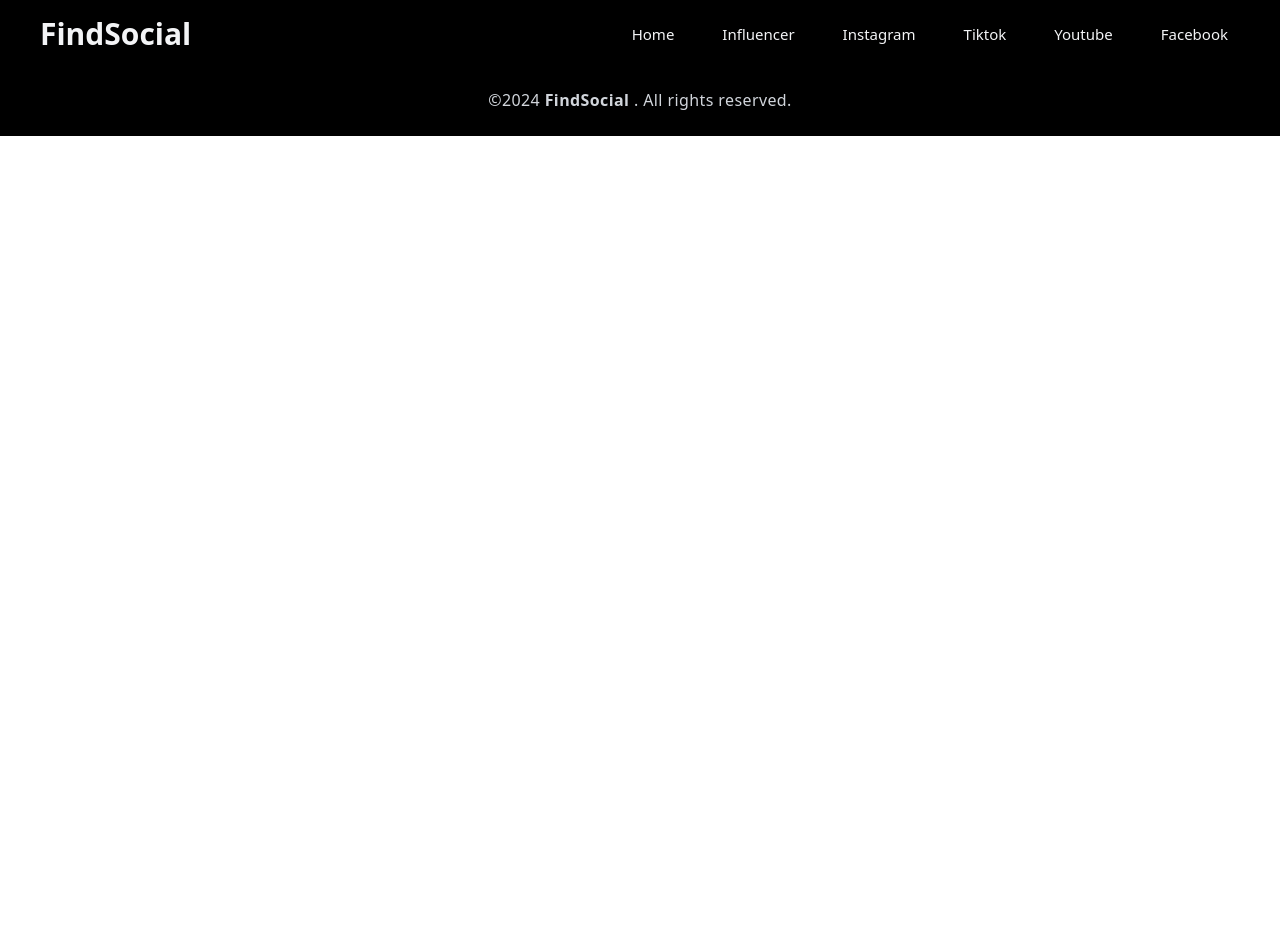
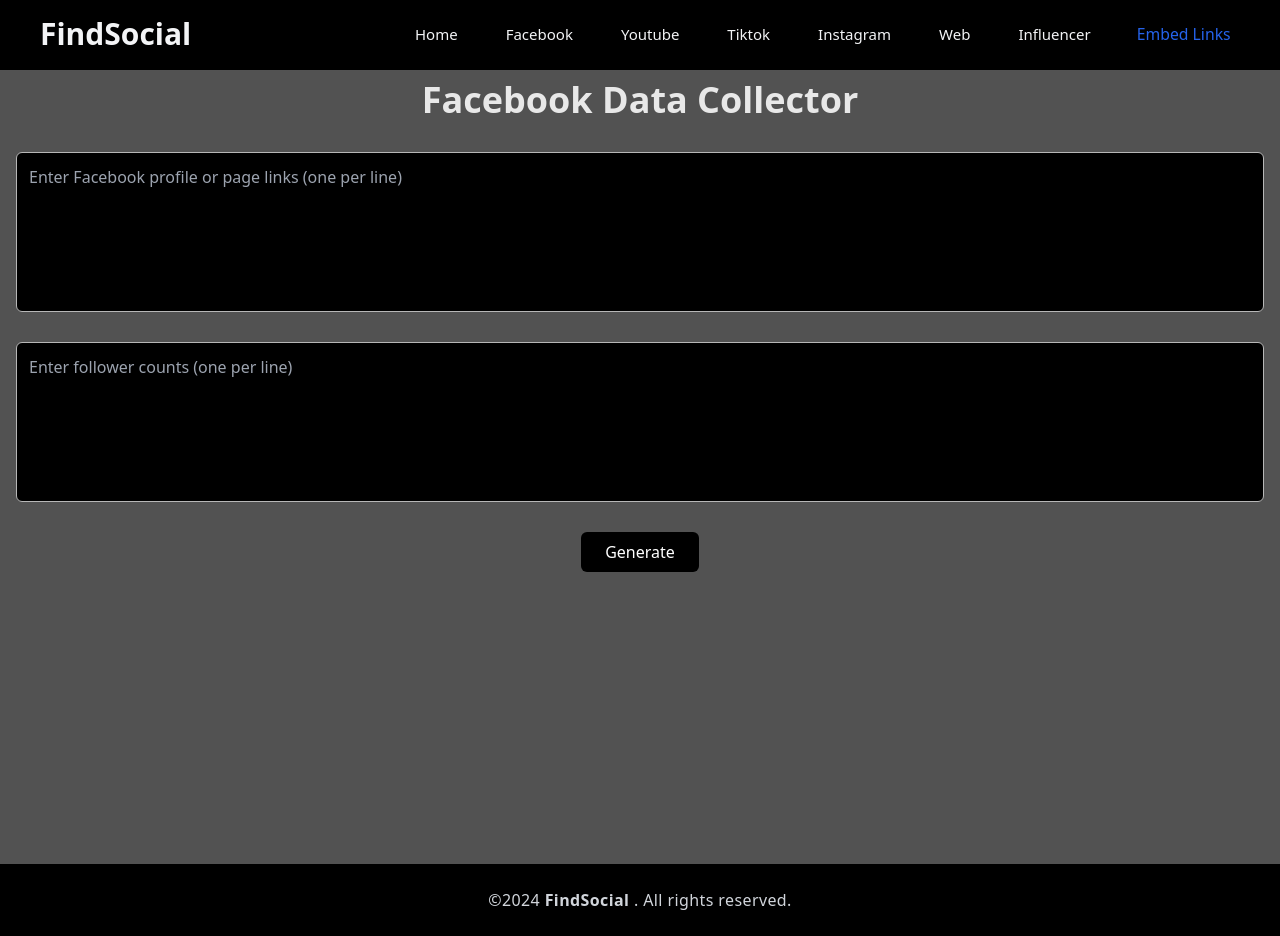
Before and after one commit to Darkhenrhal/FindIG-fe, a React (Vite) app in the folder FindIGfe/: page /linkembed in a window 1280 px wide. Before the commit the page ends 800 px from the top, so only its background shows below. Built offline with nearby package versions, Linux system fonts and the light colour scheme.

Commit message:
Only web have to be implement

```diff
--- a/FindIGfe/src/App.jsx
+++ b/FindIGfe/src/App.jsx
@@ -8,6 +8,8 @@
 import Youtube from './components/youtube/youtube';
 import { BrowserRouter as Router, Routes, Route } from 'react-router-dom';
 import Influencer from './components/influencer/influencer';
+import LinkEmbed from './components/linkembed/linkembed';
+import Web from './components/web/web';
 
 function App() {
   return (
@@ -24,6 +26,9 @@
             <Route path="/tiktok" element={<Tiktok/>} />
             <Route path="/youtube" element={<Youtube/>} />
             <Route path="/facebook" element={<Facebook/>} />
+            <Route path="/linkembed" element={<LinkEmbed/>} />
+            <Route path="/web" element={<Web/>} />
+
           </Routes>
         </div>
         <Footer />
--- a/FindIGfe/src/components/facebookpg/facebook.jsx
+++ b/FindIGfe/src/components/facebookpg/facebook.jsx
@@ -43,7 +43,7 @@
         <div className="mb-6">
           <textarea
             className="w-full p-3 text-black5 bg-black1 border border-black4 rounded-md focus:outline-none focus:ring-2 focus:ring-black5 resize-none h-40"
-            placeholder="Enter Instagram account names (one per line)"
+            placeholder="Enter Facebook account/pages names (one per line)"
             value={searchNames}
             onChange={(e) => setSearchNames(e.target.value)}
           />
@@ -52,7 +52,7 @@
         <div className="text-center">
           <button
             onClick={handleSearch}
-            className="px-6 py-2 bg-black1 text-white rounded-md font-medium hover:bg-black1 transition-all"
+            className="px-6 py-2 bg-black1 text-white rounded-md font-medium hover:bg-black4 hover:text-black1 transition-all"
             disabled={loading} // Disable the button while loading
           >
             {loading ? 'Searching...' : 'Search'}
--- a/FindIGfe/src/components/influencer/influencer.jsx
+++ b/FindIGfe/src/components/influencer/influencer.jsx
@@ -96,7 +96,7 @@
       <div className="text-center">
         <button
           onClick={handleSearch}
-          className="px-6 py-2 bg-black1 text-white rounded-md font-medium hover:bg-black1 transition-all"
+          className="px-6 py-2 bg-black1 text-white rounded-md font-medium hover:bg-black4 hover:text-black1 transition-all"
           disabled={loading}
         >
           {loading ? 'Searching...' : 'Search'}
@@ -118,8 +118,8 @@
                 <tr className="text-lg bg-black2 text-white">
                   <th className="py-3 px-4">Name</th>
                   <th className="py-3 px-4">Facebook</th>
+                  <th className="py-3 px-4">Youtube</th>
                   <th className="py-3 px-4">Tiktok</th>
-                  <th className="py-3 px-4">Youtube</th>
                   <th className="py-3 px-4">Instagram</th>
                 </tr>
               </thead>
@@ -139,22 +139,22 @@
                     </td>
                     <td className="py-2 px-4">
                       <a
+                        href={resultsyt[index]?.link || '#'}
+                        className="text-blue-500 hover:underline"
+                        target="_blank"
+                        rel="noopener noreferrer"
+                      >
+                        {resultsyt[index]?.followers || 'N/A'}
+                      </a>
+                    </td>
+                    <td className="py-2 px-4">
+                      <a
                         href={resultstt[index]?.link || '#'}
                         className="text-blue-500 hover:underline"
                         target="_blank"
                         rel="noopener noreferrer"
                       >
                         {resultstt[index]?.followers || 'N/A'}
-                      </a>
-                    </td>
-                    <td className="py-2 px-4">
-                      <a
-                        href={resultsyt[index]?.link || '#'}
-                        className="text-blue-500 hover:underline"
-                        target="_blank"
-                        rel="noopener noreferrer"
-                      >
-                        {resultsyt[index]?.followers || 'N/A'}
                       </a>
                     </td>
                     <td className="py-2 px-4">
--- a/FindIGfe/src/components/instagram/instagram.jsx
+++ b/FindIGfe/src/components/instagram/instagram.jsx
@@ -52,7 +52,7 @@
       <div className="text-center">
         <button
           onClick={handleSearch}
-          className="px-6 py-2 bg-black1 text-white rounded-md font-medium hover:bg-black1 transition-all"
+          className="px-6 py-2 bg-black1 text-white rounded-md font-medium hover:bg-black4 hover:text-black1 transition-all"
           disabled={loading} // Disable the button while loading
         >
           {loading ? 'Searching...' : 'Search'}
--- /dev/null
+++ b/FindIGfe/src/components/linkembed/linkembed.jsx
@@ -0,0 +1,111 @@
+import React, { useState } from "react";
+
+function LinkEmbed() {
+  const [links, setLinks] = useState('');
+  const [followerCounts, setFollowerCounts] = useState('');
+  const [results, setResults] = useState([]);
+  const [error, setError] = useState(null);
+
+  const handleGenerate = () => {
+    setError(null);
+
+    // Split links and follower counts by new lines and filter out empty entries
+    const linkList = links.split('\n').map(link => link.trim()).filter(link => link);
+    const followerList = followerCounts.split('\n').map(count => count.trim()).filter(count => count);
+
+    if (linkList.length !== followerList.length) {
+      setError('The number of links and follower counts do not match.');
+      return;
+    }
+
+    const generatedResults = linkList.map((link, index) => ({
+      link,
+      followers: followerList[index],
+    }));
+
+    setResults(generatedResults);
+  };
+
+  return (
+    <div className="App container mx-auto p-4 text-black5 min-h-screen">
+      <h1 className="text-4xl font-bold text-center mb-8 text-black5">
+        Facebook Data Collector
+      </h1>
+
+      {/* Link input */}
+      <div className="mb-6">
+        <textarea
+          className="w-full p-3 text-black5 bg-black1 border border-black4 rounded-md focus:outline-none focus:ring-2 focus:ring-black5 resize-none h-40"
+          placeholder="Enter Facebook profile or page links (one per line)"
+          value={links}
+          onChange={(e) => setLinks(e.target.value)}
+        />
+      </div>
+
+      {/* Follower counts input */}
+      <div className="mb-6">
+        <textarea
+          className="w-full p-3 text-black5 bg-black1 border border-black4 rounded-md focus:outline-none focus:ring-2 focus:ring-black5 resize-none h-40"
+          placeholder="Enter follower counts (one per line)"
+          value={followerCounts}
+          onChange={(e) => setFollowerCounts(e.target.value)}
+        />
+      </div>
+
+      {/* Generate button */}
+      <div className="text-center">
+        <button
+          onClick={handleGenerate}
+          className="px-6 py-2 bg-black1 text-white rounded-md font-medium hover:bg-black1 transition-all"
+        >
+          Generate
+        </button>
+      </div>
+
+      {error && (
+        <div className="mt-4 text-red-500 text-center">
+          {error}
+        </div>
+      )}
+
+      {results.length > 0 && (
+        <div className="mt-10">
+          <h2 className="text-2xl font-semibold mb-4 text-black5 text-center">
+            Generated Table
+          </h2>
+          <div className="overflow-x-auto">
+            <table className="w-full text-left border-collapse">
+              <thead>
+                <tr className="text-lg bg-black2 text-white">
+                  <th className="py-3 px-4">Embeded Link</th>
+                  <th className="py-3 px-4">Link</th>
+                </tr>
+              </thead>
+              <tbody className="bg-white">
+                {results.map((result, index) => (
+                  <tr key={index} className="border-t border-black4 text-black1">
+                    <td className="py-2 px-4">
+                      <a
+                        href={result.link}
+                        className="text-blue-500 hover:underline"
+                        target="_blank"
+                        rel="noopener noreferrer"
+                      >
+                        {result.followers}
+                      </a>
+                    </td>
+                    <td className="py-2 px-4">
+                      {result.link}
+                    </td>
+                  </tr>
+                ))}
+              </tbody>
+            </table>
+          </div>
+        </div>
+      )}
+    </div>
+  );
+}
+
+export default LinkEmbed;
--- a/FindIGfe/src/components/navbar/navbar.jsx
+++ b/FindIGfe/src/components/navbar/navbar.jsx
@@ -28,7 +28,10 @@
           id="collapseMenu"
           className={`lg:ml-14 w-full lg:flex lg:justify-end gap-6 ${menuOpen ? "block" : "hidden"} max-lg:fixed max-lg:bg-black max-lg:w-1/2 max-lg:min-w-[300px] max-lg:top-0 max-lg:left-0 max-lg:p-6 max-lg:h-full max-lg:shadow-md max-lg:overflow-auto z-50`}
         >
-          <button id="toggleClose" className='lg:hidden fixed top-2 right-4 z-[100] rounded-full bg-white p-3' onClick={toggleMenu}>
+
+
+          <ul className='lg:flex gap-x-6 max-lg:space-y-3'>
+            <button id="toggleClose" className='lg:hidden fixed top-4 right-8 z-[100] rounded-full bg-white p-3 transition-transform' onClick={toggleMenu}>
               <svg xmlns="http://www.w3.org/2000/svg" className="w-4 fill-black" viewBox="0 0 320.591 320.591">
                 <path
                   d="M30.391 318.583a30.37 30.37 0 0 1-21.56-7.288c-11.774-11.844-11.774-30.973 0-42.817L266.643 10.665c12.246-11.459 31.462-10.822 42.921 1.424 10.362 11.074 10.966 28.095 1.414 39.875L51.647 311.295a30.366 30.366 0 0 1-21.256 7.288z"
@@ -38,25 +41,41 @@
                   data-original="#000000"></path>
               </svg>
             </button>
-
-          <ul className='lg:flex gap-x-6 max-lg:space-y-3'>
             <li className='max-lg:border-b max-lg:py-3 px-3'>
-              <NavLink to="/" className={({ isActive }) => `block transition-all ${isActive ? 'text-blue-600' : 'hover:text-blue-600'}`}>Home</NavLink>
+              <NavLink to="/" className={({ isActive }) =>`block transition-all duration-300 ease-in-out ${isActive ? 'text-blue-600 scale-105' : 'hover:text-blue-600'}`
+              }>Home</NavLink>
             </li>
             <li className='max-lg:border-b max-lg:py-3 px-3'>
-              <NavLink to="/influencer" className={({ isActive }) => `block transition-all ${isActive ? 'text-blue-600' : 'hover:text-blue-600'}`}>Influencer</NavLink>
+              <NavLink to="/facebook" className={({ isActive }) =>`block transition-all duration-300 ease-in-out ${isActive ? 'text-blue-600 scale-105' : 'hover:text-blue-600'}`
+              }>Facebook</NavLink>
             </li>
             <li className='max-lg:border-b max-lg:py-3 px-3'>
-              <NavLink to="/instagram" className={({ isActive }) => `block transition-all ${isActive ? 'text-blue-600' : 'hover:text-blue-600'}`}>Instagram</NavLink>
+              <NavLink to="/youtube" className={({ isActive }) =>`block transition-all duration-300 ease-in-out ${isActive ? 'text-blue-600 scale-105' : 'hover:text-blue-600'}`
+              }>Youtube</NavLink>
             </li>
             <li className='max-lg:border-b max-lg:py-3 px-3'>
-              <NavLink to="/tiktok" className={({ isActive }) => `block transition-all ${isActive ? 'text-blue-600' : 'hover:text-blue-600'}`}>Tiktok</NavLink>
+              <NavLink to="/tiktok" className={({ isActive }) =>`block transition-all duration-300 ease-in-out ${isActive ? 'text-blue-600 scale-105' : 'hover:text-blue-600'}`
+              }>Tiktok</NavLink>
             </li>
             <li className='max-lg:border-b max-lg:py-3 px-3'>
-              <NavLink to="/youtube" className={({ isActive }) => `block transition-all ${isActive ? 'text-blue-600' : 'hover:text-blue-600'}`}>Youtube</NavLink>
+              <NavLink to="/instagram" className={({ isActive }) =>`block transition-all duration-300 ease-in-out ${isActive ? 'text-blue-600 scale-105' : 'hover:text-blue-600'}`
+              }>Instagram</NavLink>
             </li>
             <li className='max-lg:border-b max-lg:py-3 px-3'>
-              <NavLink to="/facebook" className={({ isActive }) => `block transition-all ${isActive ? 'text-blue-600' : 'hover:text-blue-600'}`}>Facebook</NavLink>
+              <NavLink to="/web" className={({ isActive }) =>`block transition-all duration-300 ease-in-out ${isActive ? 'text-blue-600 scale-105' : 'hover:text-blue-600'}`
+              }>Web</NavLink>
+            </li>
+            <li className='max-lg:border-b max-lg:py-3 px-3'>
+              <NavLink to="/influencer"
+              className={({ isActive }) =>`block transition-all duration-300 ease-in-out ${isActive ? 'text-blue-600 scale-105' : 'hover:text-blue-600'}`
+            }>
+                Influencer
+              </NavLink>
+            </li>
+            <li className='max-lg:border-b max-lg:py-3 px-3'>
+              <NavLink to="/linkembed"
+              className={({ isActive }) =>`block transition-all duration-300 ease-in-out ${isActive ? 'text-blue-600 scale-105' : 'hover:text-blue-600'}`
+              }>Embed Links</NavLink>
             </li>
           </ul>
         </div>
--- a/FindIGfe/src/components/tiktok/tiktok.jsx
+++ b/FindIGfe/src/components/tiktok/tiktok.jsx
@@ -43,7 +43,7 @@
       <div className="mb-6">
         <textarea
           className="w-full p-3 text-black5 bg-black1 border border-black4 rounded-md focus:outline-none focus:ring-2 focus:ring-black5 resize-none h-40"
-          placeholder="Enter Instagram account names (one per line)"
+          placeholder="Enter Tiktok account names (one per line)"
           value={searchNames}
           onChange={(e) => setSearchNames(e.target.value)}
         />
@@ -52,7 +52,7 @@
       <div className="text-center">
         <button
           onClick={handleSearch}
-          className="px-6 py-2 bg-black1 text-white rounded-md font-medium hover:bg-black1 transition-all"
+          className="px-6 py-2 bg-black1 text-white rounded-md font-medium hover:bg-black4 hover:text-black1 transition-all"
           disabled={loading} // Disable the button while loading
         >
           {loading ? 'Searching...' : 'Search'}
--- a/FindIGfe/src/components/web/web.jsx
+++ b/FindIGfe/src/components/web/web.jsx
@@ -1,9 +1,117 @@
-import React from "react";
+import React, { useState } from 'react';
 
-const Web = () => {
-    return(
-        <div></div>
-    );
+function Web() {
+  const [searchNames, setSearchNames] = useState('');
+  const [results, setResults] = useState([]);
+  const [loading, setLoading] = useState(false);
+  const [error, setError] = useState(null);
+
+  const handleSearch = async () => {
+    setLoading(true);
+    setError(null);
+    try {
+      const response = await fetch('http://localhost:5000/searchw', {
+        method: 'POST',
+        headers: {
+          'Content-Type': 'application/json',
+        },
+        body: JSON.stringify({
+          searchNames: searchNames.split('\n').map(name => name.trim()).filter(name => name),
+        }),
+      });
+
+      if (!response.ok) {
+        throw new Error('Network response was not ok');
+      }
+
+      const data = await response.json();
+      setResults(data);
+    } catch (error) {
+      console.error('Error:', error);
+      setError('Failed to fetch data. Please try again.');
+    } finally {
+      setLoading(false);
+    }
+  };
+
+  return (
+    <div className="App container mx-auto p-4 text-black5 min-h-screen">
+      <h1 className="text-4xl font-bold text-center mb-8 text-black5">
+        Website Data Collector
+      </h1>
+
+      <div className="mb-6">
+        <textarea
+          className="w-full p-3 text-black5 bg-black1 border border-black4 rounded-md focus:outline-none focus:ring-2 focus:ring-black5 resize-none h-40"
+          placeholder="Enter Website names (one per line)"
+          value={searchNames}
+          onChange={(e) => setSearchNames(e.target.value)}
+        />
+      </div>
+
+      <div className="text-center">
+        <button
+          onClick={handleSearch}
+          className="px-6 py-2 bg-black1 text-white rounded-md font-medium hover:bg-black4 hover:text-black1 transition-all"
+          disabled={loading} // Disable the button while loading
+        >
+          {loading ? 'Searching...' : 'Search'}
+        </button>
+      </div>
+
+      {error && (
+        <div className="mt-4 text-red-500 text-center">
+          {error}
+        </div>
+      )}
+
+      {results.length > 0 && (
+        <div className="mt-10">
+          <h2 className="text-2xl font-semibold mb-4 text-black5 text-center">
+            Website Links
+          </h2>
+          <div className="overflow-x-auto">
+            <table className="w-full text-left border-collapse">
+              <thead>
+                <tr className="text-lg bg-black2 text-white">
+                  <th className="py-3 px-4">Name</th>
+                  <th className="py-3 px-4">Visit Link</th>
+                  <th className="py-3 px-4">Website Link</th>
+                </tr>
+              </thead>
+              <tbody className='bg-white'>
+                {results.map((result, index) => (
+                  <tr key={index} className="border-t border-black4 text-black1">
+                    <td className="py-2 px-4 text-black1">{result.name}</td>
+                    <td className="py-2 px-4">
+                      <a
+                        href={result.link}
+                        className="text-black1 transition-all"
+                        target="_blank"
+                        rel="noopener noreferrer"
+                      >
+                        {result.link === 'N/A' ? 'N/A' : 'Visit'}
+                      </a>
+                    </td>
+                    <td className="py-2 px-4">
+                      <a
+                        href={result.link}
+                        className="text-blue-500 hover:underline"
+                        target="_blank"
+                        rel="noopener noreferrer"
+                      >
+                        {result.link}
+                      </a>
+                    </td>
+                  </tr>
+                ))}
+              </tbody>
+            </table>
+          </div>
+        </div>
+      )}
+    </div>
+  );
 }
 
 export default Web;
```
Also changed, not shown: FindIGfe/src/components/youtube/youtube.jsx (+4 -4 lines), 1 other file (tests, documents, lock files or other folders). Lines whose indentation alone changed are shown as unchanged.
